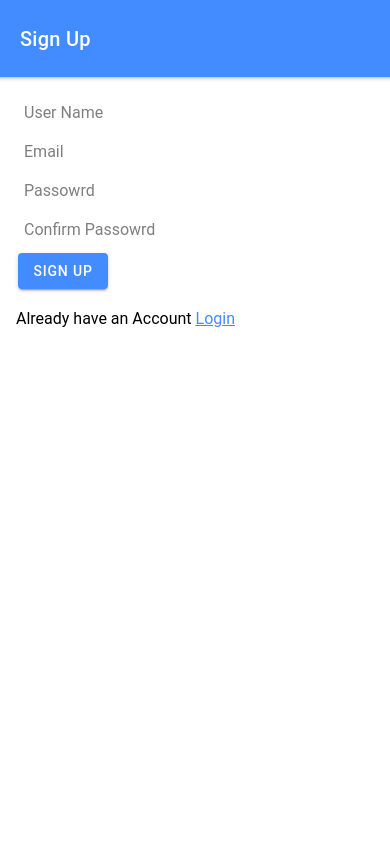
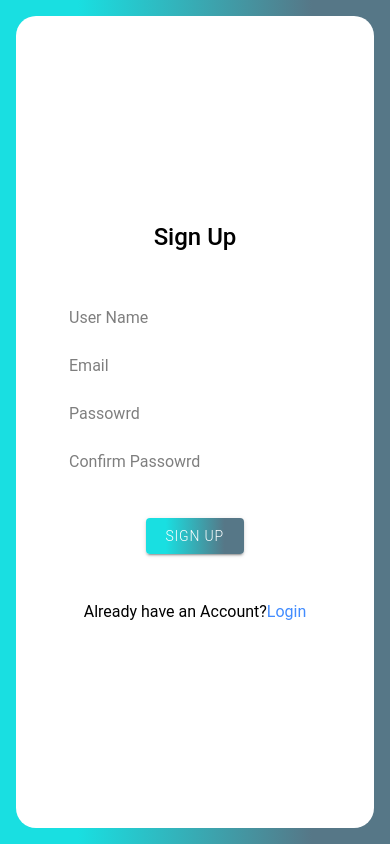
Before and after one commit to hammad20120/IBA_Ionic_frontend, a React (Create React App) app: page /register in a window 390 px wide. Built offline with nearby package versions, Linux system fonts and the light colour scheme; no server answers.

Commit message:
login signup ui

```diff
--- /dev/null
+++ b/src/CSS/LoginRegister.css
@@ -0,0 +1,47 @@
+.bg-color {
+  --background: linear-gradient(
+    to right,
+    rgba(25, 223, 225, 1) 0%,
+    rgba(25, 223, 225, 1) 20%,
+    rgba(86, 119, 135, 1) 80%,
+    rgba(86, 119, 135, 1) 100%
+  );
+}
+
+.grids {
+  width: 100%;
+  height: 100%;
+}
+
+.rows {
+  height: 100%;
+}
+
+.cols {
+  border: 1px;
+  background: #fff;
+  border-radius: 20px;
+}
+
+.buttons {
+  font-weight: 300;
+  --background: linear-gradient(
+    to right,
+    rgba(25, 223, 225, 1) 0%,
+    rgba(25, 223, 225, 1) 20%,
+    rgba(86, 119, 135, 1) 80%,
+    rgba(86, 119, 135, 1) 100%
+  );
+  margin: auto;
+  width: 25vw;
+}
+
+@media (min-width: 220px) and (max-width: 768px) {
+  .grids {
+    background: #fff;
+    border-radius: 20px;
+  }
+  .cols {
+    border: none;
+  }
+}
--- a/src/pages/Login.tsx
+++ b/src/pages/Login.tsx
@@ -1,5 +1,6 @@
 import {
   IonContent,
+  IonCard,
   IonHeader,
   IonPage,
   IonTitle,
@@ -7,11 +8,16 @@ import {
   IonInput,
   IonButton,
   IonLoading,
+  IonGrid,
+  IonRow,
+  IonCol,
+  IonItem,
 } from "@ionic/react";
 import React, { useState } from "react";
 import { Link } from "react-router-dom";
 import { check, loginUser } from "../firebaseConfig/firebaseConfig";
 import { toast } from "../firebaseConfig/toast";
+import "../CSS/LoginRegister.css";
 
 const Login: React.FC = () => {
   const [busy, setBusy] = useState<boolean>(false);
@@ -27,31 +33,60 @@ const Login: React.FC = () => {
       toast("Logged in Successfully");
     }
     setBusy(false);
-
   }
   return (
     <IonPage>
-      <IonHeader>
-        <IonToolbar color="primary">
-          <IonTitle>Login</IonTitle>
-        </IonToolbar>
-      </IonHeader>
       <IonLoading message="Please Wait.." duration={0} isOpen={busy} />
-      <IonContent className="ion-padding">
+      <IonContent class="bg-color" className="ion-padding">
+        <IonGrid class="grids" className="ion-padding">
+          <IonRow class="rows" className="ion-justify-content-center">
+            <IonCol
+              class="cols"
+              className="ion-align-self-center"
+              size-md="6"
+              size-lg="5"
+              size-xs="12"
+            >
+              <div className="ion-text-center">
+                <h4 className="ion-padding" style={{ fontSize: "150%" }}>Login Form</h4>
+              </div>
+              <div className="ion-padding">
+                <IonItem lines="none">
                   <IonInput
                     type="email"
                     placeholder="Email"
                     onIonChange={(e: any) => setEmail(e.target.value)}
                   />
+                </IonItem>
+
+                <IonItem lines="none" >
                   <IonInput
                     type="password"
                     placeholder="Passowrd"
                     onIonChange={(e: any) => setPassword(e.target.value)}
                   />
-        <IonButton onClick={login}>Login</IonButton>
-        <p>
-          Don't have an Account <Link to="/register">Register</Link>
+                </IonItem>
+              </div>
+
+              <div className="ion-padding">
+                <IonButton
+                  className="buttons"
+                  onClick={login}
+                  size="default"
+                  expand="block"
+                >
+                  Login
+                </IonButton>
+              </div>
+
+              <div className="ion-padding">
+                <p style={{textAlign: "center"}}>
+                  Don't have an Account? <Link to="/register" style={{textDecoration: "none"}}>Register</Link>
                 </p>
+              </div>
+            </IonCol>
+          </IonRow>
+        </IonGrid>
       </IonContent>
     </IonPage>
   );
--- a/src/pages/Register.tsx
+++ b/src/pages/Register.tsx
@@ -7,11 +7,16 @@ import {
   IonInput,
   IonButton,
   IonLoading,
+  IonGrid,
+  IonRow,
+  IonCol,
+  IonItem,
 } from "@ionic/react";
 import React, { useState } from "react";
 import { Link } from "react-router-dom";
 import { toast } from "../firebaseConfig/toast";
 import { check, registerUser } from "../firebaseConfig/firebaseConfig";
+import "../CSS/LoginRegister.css";
 
 const Register: React.FC = () => {
   const [busy, setBusy] = useState<boolean>(false);
@@ -39,36 +44,75 @@ const Register: React.FC = () => {
   }
   return (
     <IonPage>
-      <IonHeader>
-        <IonToolbar color="primary">
-          <IonTitle>Sign Up</IonTitle>
-        </IonToolbar>
-      </IonHeader>
       <IonLoading message="Please Wait.." duration={0} isOpen={busy} />
-      <IonContent className="ion-padding">
+      <IonContent class="bg-color" className="ion-padding">
+        <IonGrid class="grids" className="ion-padding">
+          <IonRow class="rows" className="ion-justify-content-center">
+            <IonCol
+              class="cols"
+              className="ion-align-self-center"
+              size-md="6"
+              size-lg="5"
+              size-xs="12"
+            >
+              <div className="ion-text-center">
+                <h4 className="ion-padding" style={{ fontSize: "150%" }}>
+                  Sign Up
+                </h4>
+              </div>
+              <div className="ion-padding">
+                <IonItem lines="none">
                 <IonInput
                   placeholder="User Name"
                   onIonChange={(e: any) => setUsername(e.target.value)}
                 />
+                </IonItem>
+                <IonItem lines="none">
                   <IonInput
                     type="email"
                     placeholder="Email"
                     onIonChange={(e: any) => setEmail(e.target.value)}
                   />
+                </IonItem>
+
+                <IonItem lines="none">
                   <IonInput
                     type="password"
                     placeholder="Passowrd"
                     onIonChange={(e: any) => setPassword(e.target.value)}
                   />
+                </IonItem>
+                <IonItem lines="none">
                 <IonInput
                   type="password"
                   placeholder="Confirm Passowrd"
                   onIonChange={(e: any) => setCpassword(e.target.value)}
                 />
-        <IonButton onClick={register}>Sign Up</IonButton>
-        <p>
-          Already have an Account <Link to="/login">Login</Link>{" "}
+                </IonItem>
+              </div>
+
+              <div className="ion-padding">
+                <IonButton
+                  className="buttons"
+                  onClick={register}
+                  size="default"
+                  expand="block"
+                >
+                  Sign Up
+                </IonButton>
+              </div>
+
+              <div className="ion-padding">
+                <p style={{ textAlign: "center" }}>
+                  Already have an Account?
+                  <Link to="/login" style={{ textDecoration: "none" }}>
+                    Login
+                  </Link>
                 </p>
+              </div>
+            </IonCol>
+          </IonRow>
+        </IonGrid>
       </IonContent>
     </IonPage>
   );
```
Also changed, not shown: 1 other file (tests, documents, lock files or other folders). Lines whose indentation alone changed are shown as unchanged.
